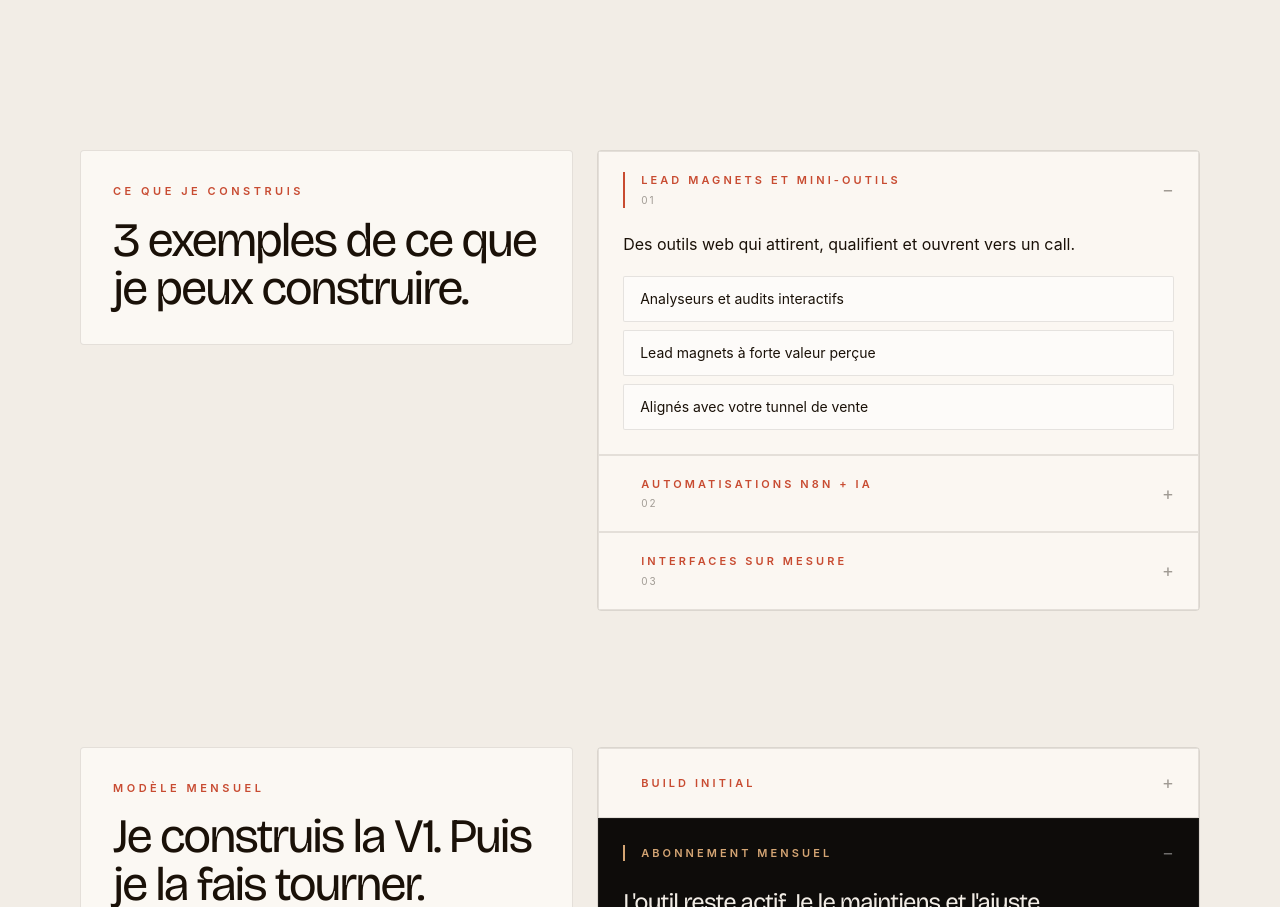
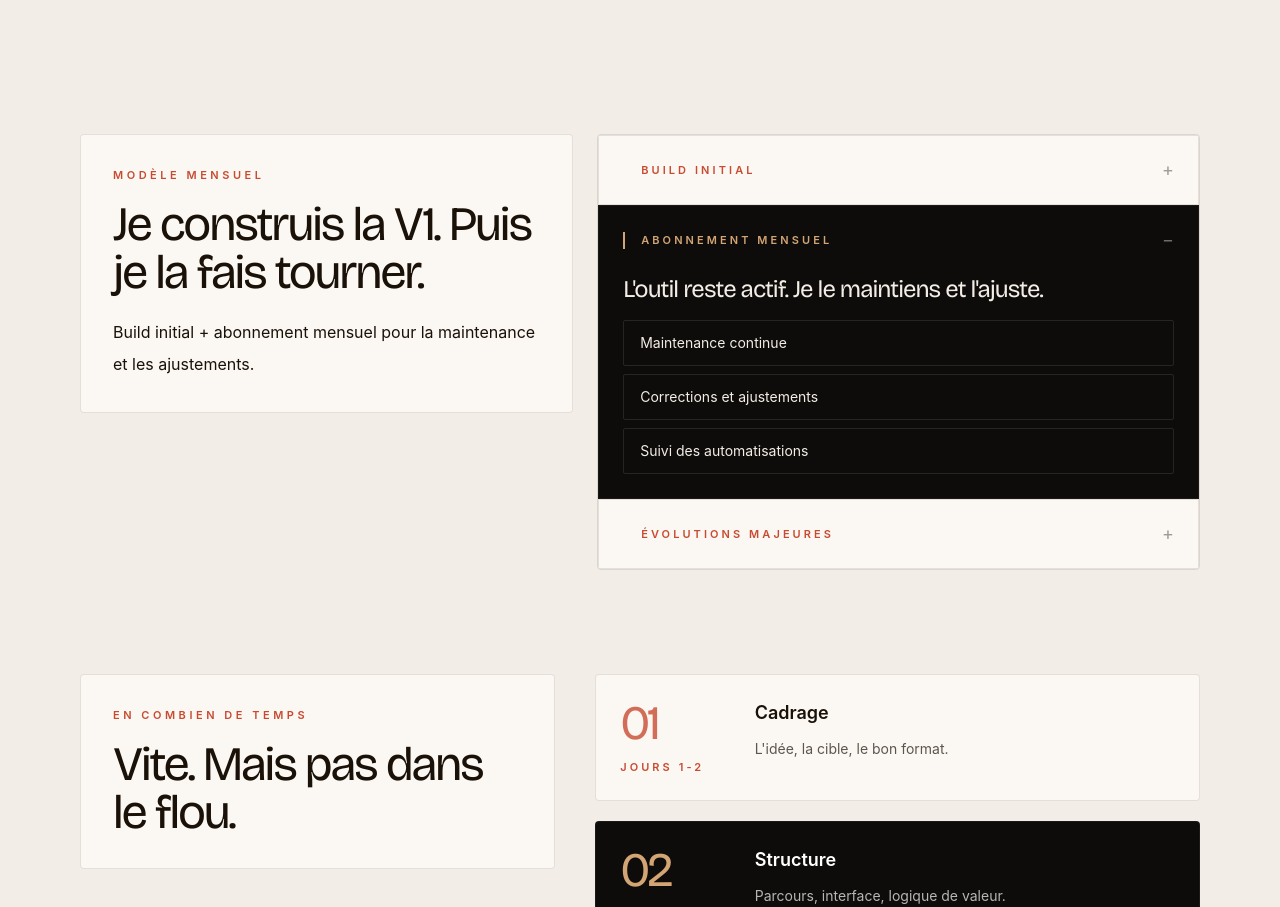
Before and after one commit to tgv212121-cloud/digitaltimes-landing, a Next.js app: page / in a window 1280 px wide. Shown: the part 2240-3147 px from the top of the page. Built offline with nearby package versions, Linux system fonts and the light colour scheme.

Commit message:
fix: remove Solutions section (3 exemples accordion)
Co-Authored-By: Claude Opus 4.6 (1M context) <noreply@anthropic.com>

```diff
--- a/app/page.tsx
+++ b/app/page.tsx
@@ -128,42 +128,6 @@ export default function Home() {
         </div>
       </section>
 
-      {/* ── Solutions ── */}
-      <section id="solutions" className="pb-16 pt-14 sm:pb-24">
-        <div className="section-shell grid gap-6 lg:grid-cols-[0.9fr_1.1fr] lg:items-start">
-          <Reveal>
-            <div className="premium-panel rounded p-6 sm:p-8">
-              <SectionHeading
-                eyebrow={landingContent.services.eyebrow}
-                title={landingContent.services.title}
-              />
-            </div>
-          </Reveal>
-
-          <Reveal>
-            <div className="overflow-hidden rounded border border-[var(--line)]">
-              <Accordion
-                items={landingContent.services.cards.map((card) => ({
-                  title: card.title,
-                  tag: card.kicker,
-                  content: (
-                    <>
-                      <p className="text-base leading-8 text-graphite/72">{card.description}</p>
-                      <div className="mt-4 space-y-2">
-                        {card.bullets.map((bullet) => (
-                          <div key={bullet} className="rounded-sm border border-[var(--line)] bg-white/50 px-4 py-2.5 text-sm leading-6 text-graphite/74">
-                            {bullet}
-                          </div>
-                        ))}
-                      </div>
-                    </>
-                  ),
-                }))}
-              />
-            </div>
-          </Reveal>
-        </div>
-      </section>
 
       {/* ── Abonnement ── */}
       <section id="abonnement" className="pb-12 pt-10 sm:pb-18">
```
